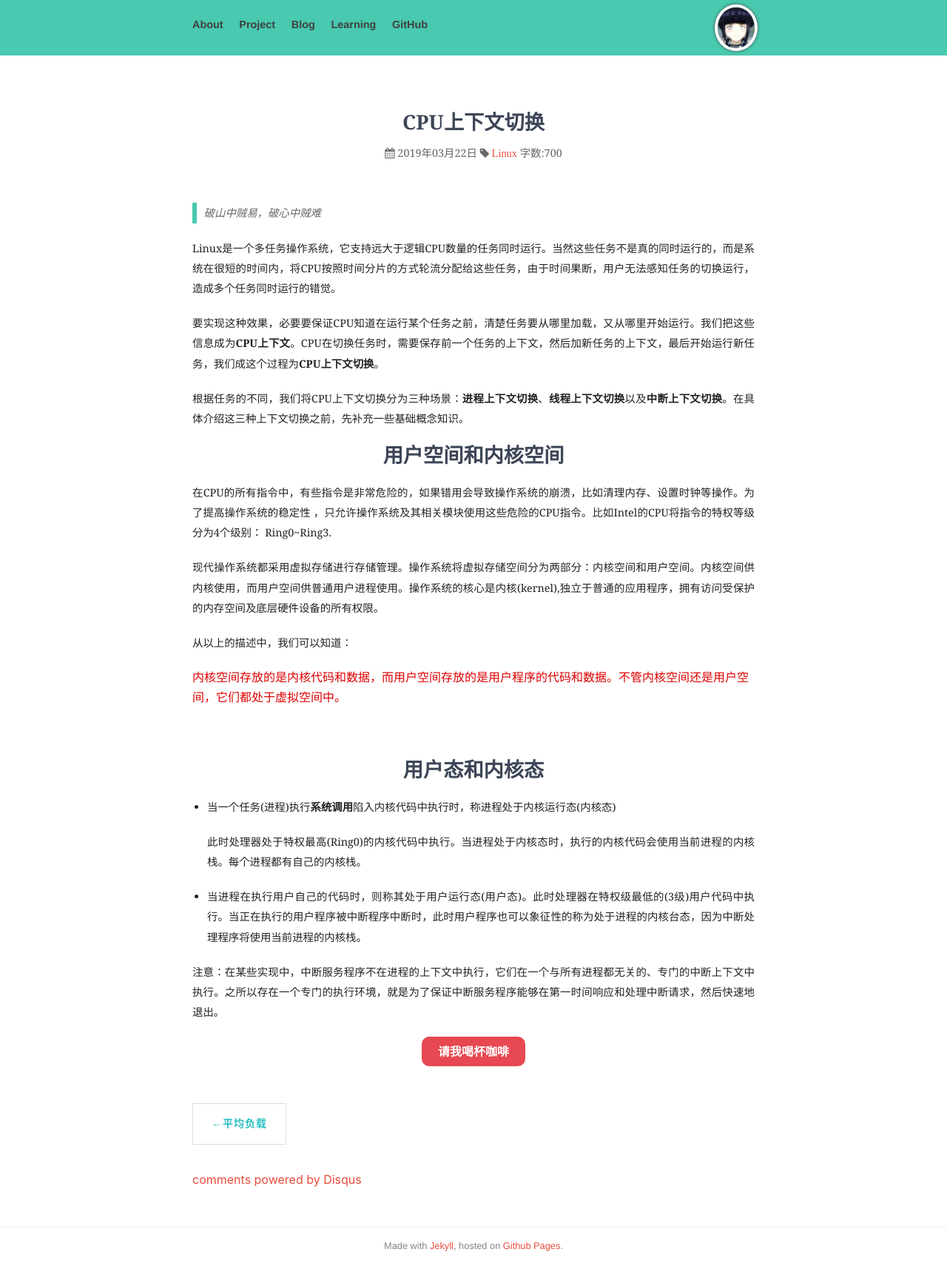
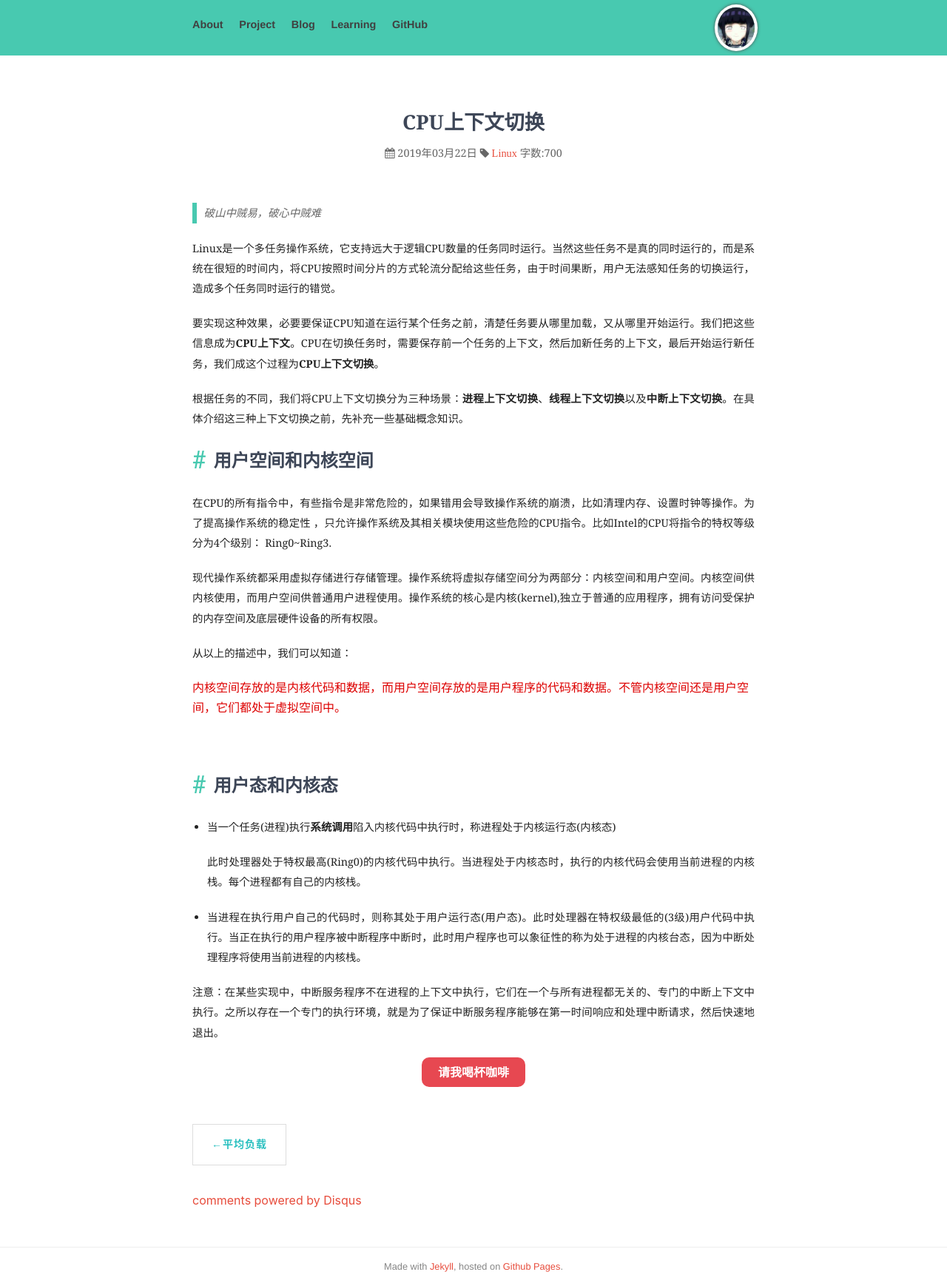
Before and after one commit to linyimin-bupt/linyimin.github.io, a Jekyll site: the page built from _posts/2019-03-22-cpu-context-switching.md, in a window 1280 px wide. Shown: the whole page at 74% size. Built offline with Jekyll 4.4.1, drawn with Linux system fonts in a browser that asks for light colours; nearby versions of some CDN libraries; comment, search, counter and statistics services are not loaded; before the commit the page ends 1710 px from its top, so only the background shows below that.

Commit message:
style adjust

```diff
--- a/_posts/2019-03-22-cpu-context-switching.md
+++ b/_posts/2019-03-22-cpu-context-switching.md
@@ -12,7 +12,7 @@
 
 根据任务的不同，我们将CPU上下文切换分为三种场景：**进程上下文切换**、**线程上下文切换**以及**中断上下文切换**。在具体介绍这三种上下文切换之前，先补充一些基础概念知识。
 
-# 用户空间和内核空间
+## 用户空间和内核空间
 
 在CPU的所有指令中，有些指令是非常危险的，如果错用会导致操作系统的崩溃，比如清理内存、设置时钟等操作。为了提高操作系统的稳定性 ，只允许操作系统及其相关模块使用这些危险的CPU指令。比如Intel的CPU将指令的特权等级分为4个级别： Ring0~Ring3.
 
@@ -22,7 +22,7 @@
 
 <font color="#dd0000">内核空间存放的是内核代码和数据，而用户空间存放的是用户程序的代码和数据。不管内核空间还是用户空间，它们都处于虚拟空间中。</font><br />
 
-# 用户态和内核态
+## 用户态和内核态
 
 - 当一个任务(进程)执行**系统调用**陷入内核代码中执行时，称进程处于内核运行态(内核态)
 
```
